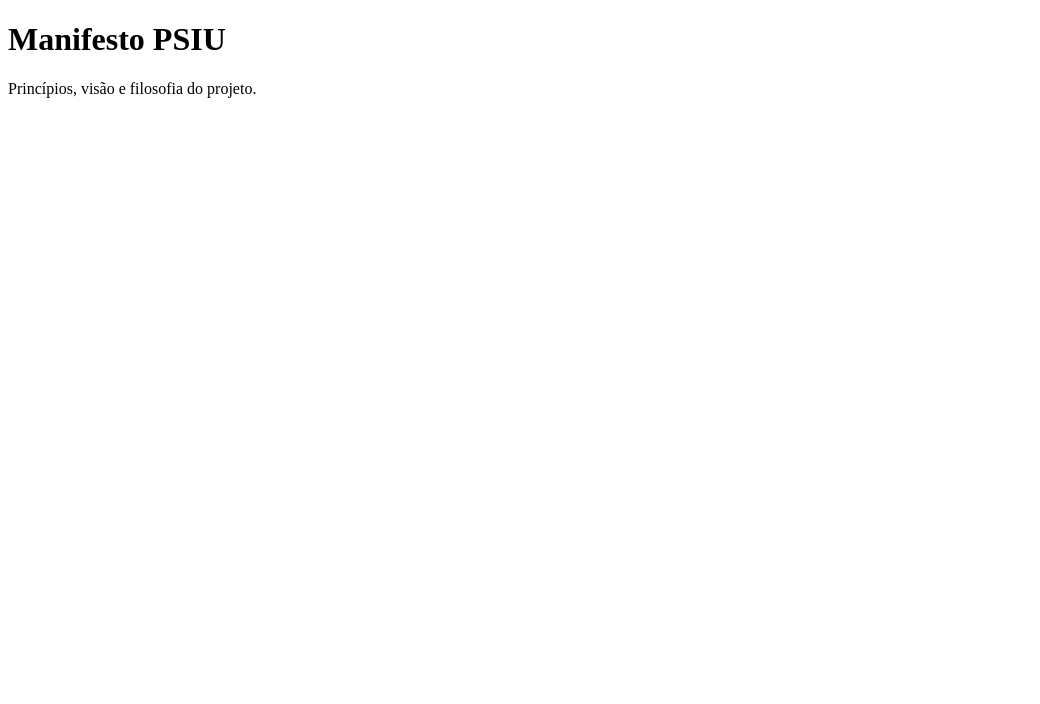
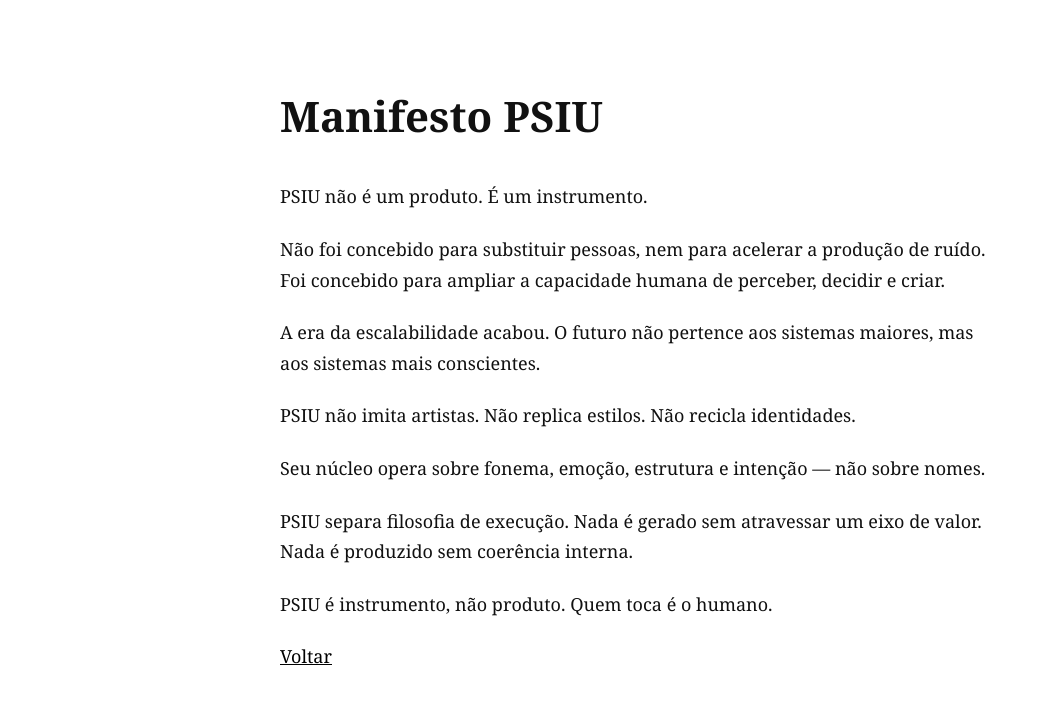
Before and after one commit to LUIZ-CUTITA/psiu-site, a plain HTML site: page manifesto.html in a window 1280 px wide. Shown: the whole page, without its empty margins (0-1040 px from the left). Drawn offline with Linux system fonts and the light colour scheme.

Commit message:
Update manifesto.html

```diff
--- a/manifesto.html
+++ b/manifesto.html
@@ -3,9 +3,73 @@
 <head>
   <meta charset="UTF-8">
   <title>Manifesto PSIU</title>
+  <style>
+    body {
+      font-family: Georgia, "Times New Roman", serif;
+      background: #ffffff;
+      color: #111;
+      max-width: 720px;
+      margin: 80px auto;
+      line-height: 1.7;
+      padding: 0 20px;
+    }
+    h1 {
+      font-size: 42px;
+      margin-bottom: 30px;
+    }
+    p {
+      font-size: 18px;
+      margin-bottom: 22px;
+    }
+    a {
+      color: #000;
+      text-decoration: underline;
+    }
+  </style>
 </head>
 <body>
-  <h1>Manifesto PSIU</h1>
-  <p>Princípios, visão e filosofia do projeto.</p>
+
+<h1>Manifesto PSIU</h1>
+
+<p>
+PSIU não é um produto.
+É um instrumento.
+</p>
+
+<p>
+Não foi concebido para substituir pessoas, nem para acelerar a produção de ruído.
+Foi concebido para ampliar a capacidade humana de perceber, decidir e criar.
+</p>
+
+<p>
+A era da escalabilidade acabou.
+O futuro não pertence aos sistemas maiores, mas aos sistemas mais conscientes.
+</p>
+
+<p>
+PSIU não imita artistas.
+Não replica estilos.
+Não recicla identidades.
+</p>
+
+<p>
+Seu núcleo opera sobre fonema, emoção, estrutura e intenção — não sobre nomes.
+</p>
+
+<p>
+PSIU separa filosofia de execução.
+Nada é gerado sem atravessar um eixo de valor.
+Nada é produzido sem coerência interna.
+</p>
+
+<p>
+PSIU é instrumento, não produto.
+Quem toca é o humano.
+</p>
+
+<p>
+<a href="index.html">Voltar</a>
+</p>
+
 </body>
 </html>
```
